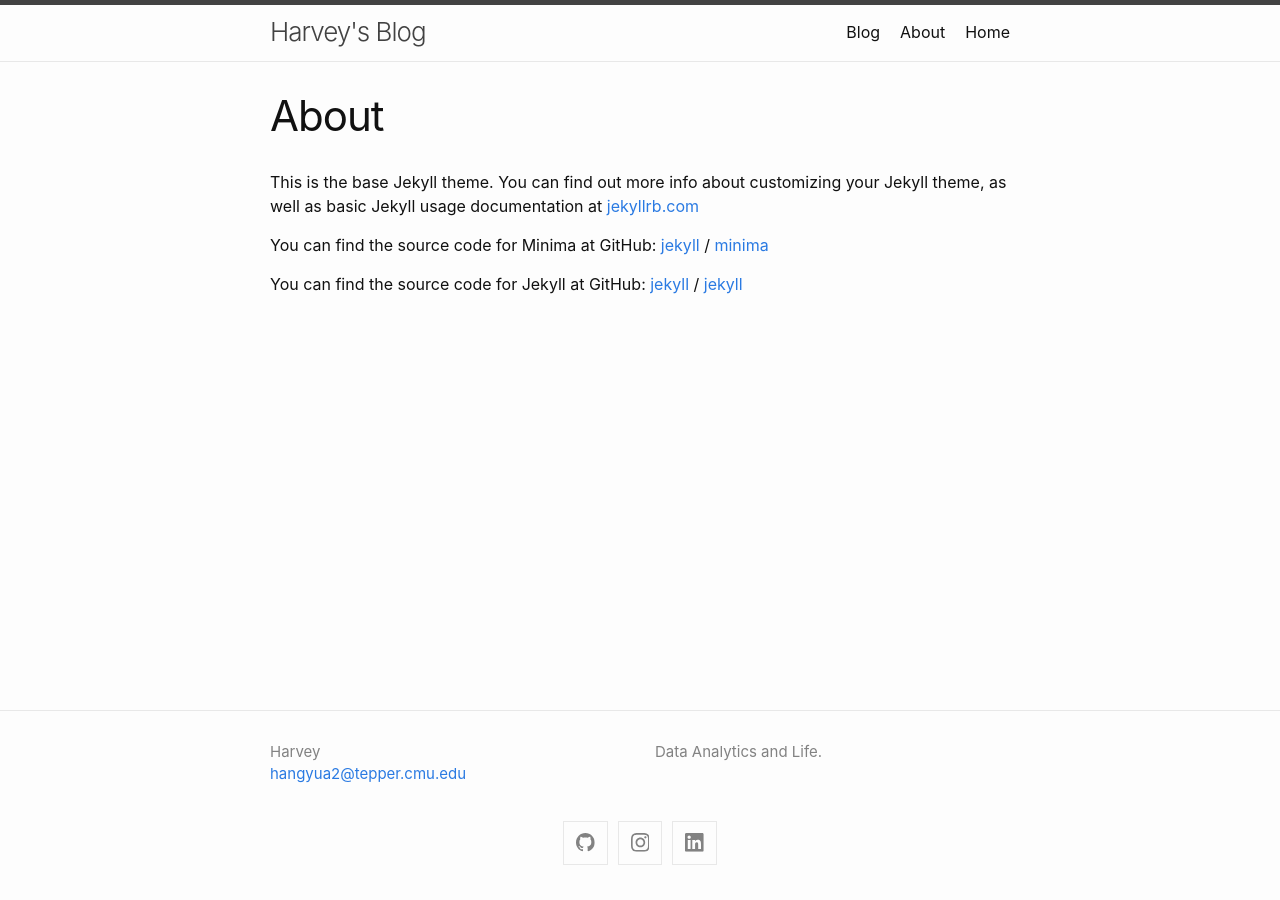
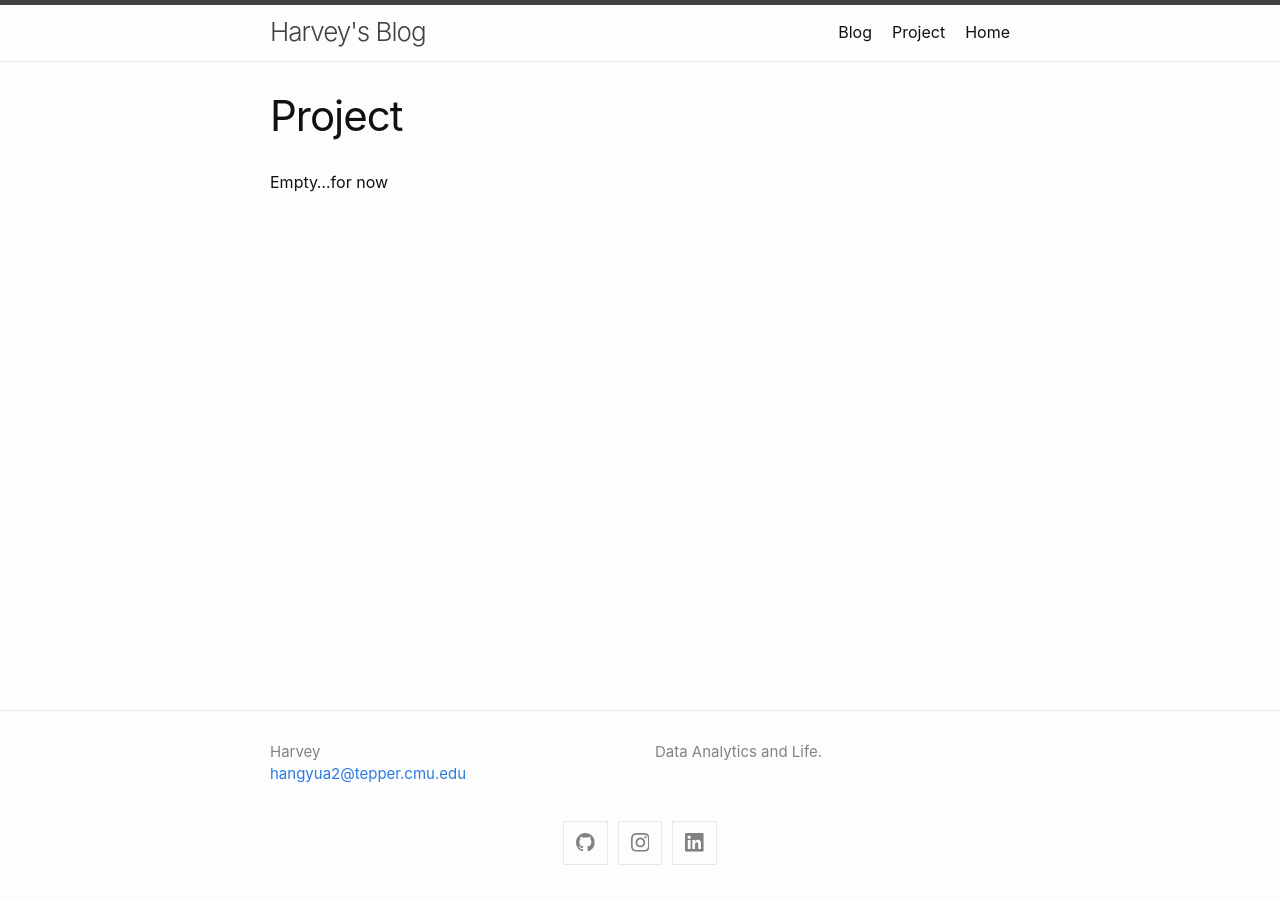
Before and after one commit to Hang-Yuan/minima, a Jekyll site: the page built from about.md, in a window 1280 px wide. Built offline with Jekyll 4.4.1, drawn with Linux system fonts in a browser that asks for light colours.

Commit message:
Update about.md

```diff
--- a/about.md
+++ b/about.md
@@ -1,18 +1,7 @@
 ---
 layout: page
-title: About
-permalink: /about/
+title: Project
+permalink: /Project/
 ---
 
-This is the base Jekyll theme. You can find out more info about customizing your Jekyll theme, as well as basic Jekyll usage documentation at [jekyllrb.com](https://jekyllrb.com/)
-
-You can find the source code for Minima at GitHub:
-[jekyll][jekyll-organization] /
-[minima](https://github.com/jekyll/minima)
-
-You can find the source code for Jekyll at GitHub:
-[jekyll][jekyll-organization] /
-[jekyll](https://github.com/jekyll/jekyll)
-
-
-[jekyll-organization]: https://github.com/jekyll
+Empty...for now
```
